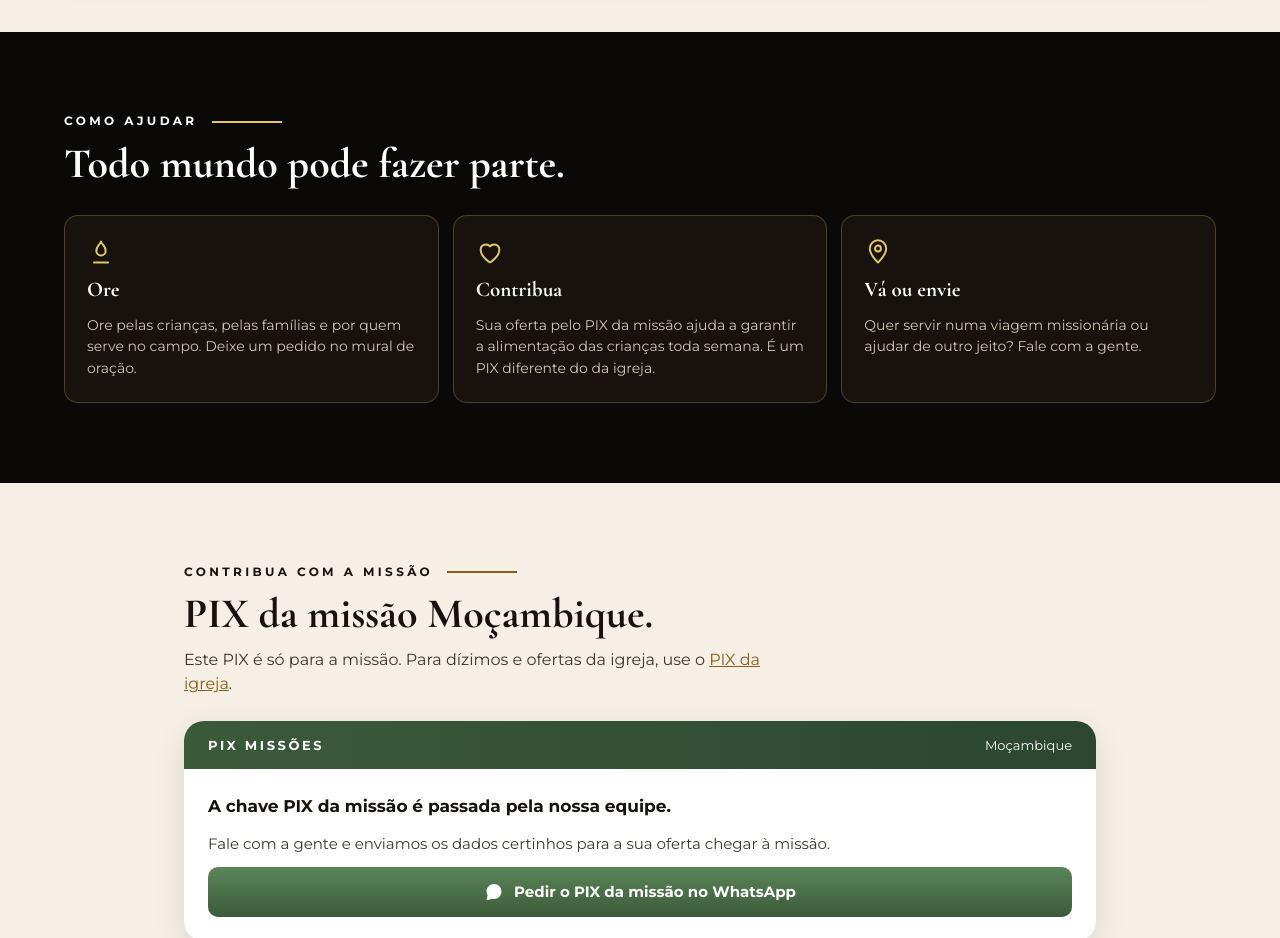
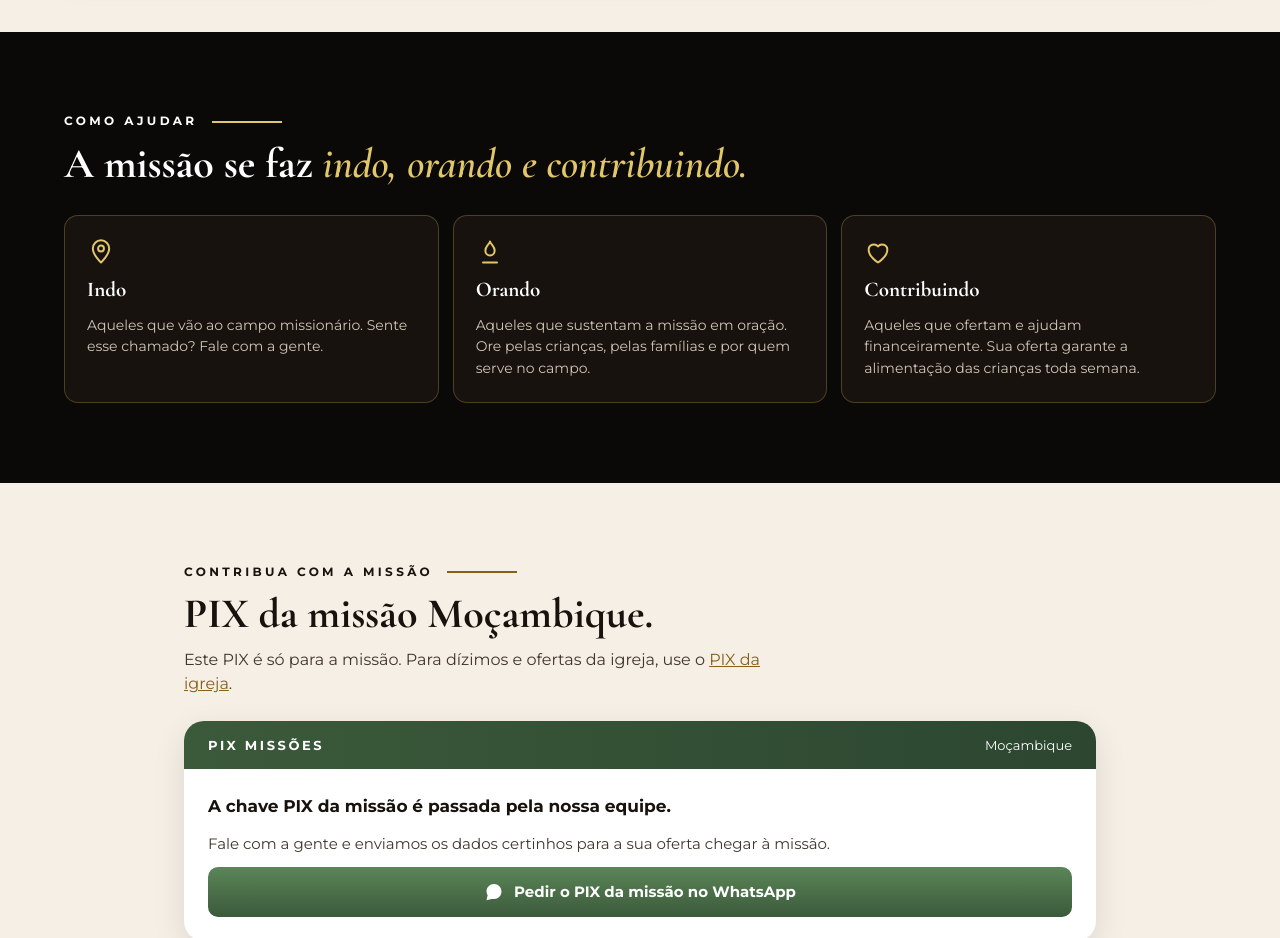
Before and after one commit to tiagohp42/graca-e-vida, a plain HTML site: page missoes/index.html in a window 1280 px wide. Shown: the part 2520-3458 px from the top of the page. Drawn offline with nearby package versions, Linux system fonts and the light colour scheme; no server answers.

Commit message:
Missões: a missão se faz indo, orando e contribuindo
Co-Authored-By: Claude Opus 5.5 <noreply@anthropic.com>
Claude-Session: https://claude.ai/code/session_013Xn15QAfBTfGGQ7uVQCzex

```diff
--- a/missoes/index.html
+++ b/missoes/index.html
@@ -162,13 +162,13 @@
 <div class="wrap pilha" style="padding-top:clamp(44px,6.7vw,80px);padding-bottom:clamp(44px,6.7vw,80px);gap:28px">
 <div class="pilha" style="gap:10px">
 <p class="rotulo">Como ajudar</p>
-<h2 class="h-sec">Todo mundo pode fazer parte.</h2>
+<h2 class="h-sec">A missão se faz <span class="ouro it">indo, orando e contribuindo.</span></h2>
 </div>
 <div class="ajudar">
-<a class="tile" href="../oracao/"><svg width="28" height="28" viewBox="0 0 24 24" fill="none" stroke="#E1C66A" stroke-width="1.7" stroke-linecap="round" stroke-linejoin="round" aria-hidden="true"><path d="M12 3c-1 3-4 4-4 8a4 4 0 0 0 8 0c0-4-3-5-4-8z"/><path d="M6 21h12"/></svg><span class="t">Ore</span><span class="d">Ore pelas crianças, pelas famílias e por quem serve no campo. Deixe um pedido no mural de oração.</span></a>
-<a class="tile" href="#contribuir"><svg width="28" height="28" viewBox="0 0 24 24" fill="none" stroke="#E1C66A" stroke-width="1.7" stroke-linecap="round" stroke-linejoin="round" aria-hidden="true"><path d="M12 21s-8-5-8-11a4.5 4.5 0 0 1 8-2.8A4.5 4.5 0 0 1 20 10c0 6-8 11-8 11z"/></svg><span class="t">Contribua</span><span class="d">Sua oferta pelo PIX da missão ajuda a garantir a alimentação das crianças toda semana. É um PIX diferente do da igreja.</span></a>
-<a class="tile" href="#" data-whatsapp hidden data-wa-texto="Olá! Tenho interesse em servir na missão em Moçambique. Pode me explicar como funciona?"><svg width="28" height="28" viewBox="0 0 24 24" fill="none" stroke="#E1C66A" stroke-width="1.7" stroke-linecap="round" stroke-linejoin="round" aria-hidden="true"><path d="M12 21s-7-6.5-7-12a7 7 0 0 1 14 0c0 5.5-7 12-7 12z"/><circle cx="12" cy="9" r="2.5"/></svg><span class="t">Vá ou envie</span><span class="d">Quer servir numa viagem missionária ou ajudar de outro jeito? Fale com a gente.</span></a>
-<a class="tile" href="../primeira-vez/" data-sem-whatsapp hidden><svg width="28" height="28" viewBox="0 0 24 24" fill="none" stroke="#E1C66A" stroke-width="1.7" stroke-linecap="round" stroke-linejoin="round" aria-hidden="true"><path d="M12 21s-7-6.5-7-12a7 7 0 0 1 14 0c0 5.5-7 12-7 12z"/><circle cx="12" cy="9" r="2.5"/></svg><span class="t">Vá ou envie</span><span class="d">Quer servir numa viagem missionária ou ajudar de outro jeito? Deixe seu contato.</span></a>
+<a class="tile" href="#" data-whatsapp hidden data-wa-texto="Olá! Tenho interesse em ir ao campo missionário em Moçambique. Pode me explicar como funciona?"><svg width="28" height="28" viewBox="0 0 24 24" fill="none" stroke="#E1C66A" stroke-width="1.7" stroke-linecap="round" stroke-linejoin="round" aria-hidden="true"><path d="M12 21s-7-6.5-7-12a7 7 0 0 1 14 0c0 5.5-7 12-7 12z"/><circle cx="12" cy="9" r="2.5"/></svg><span class="t">Indo</span><span class="d">Aqueles que vão ao campo missionário. Sente esse chamado? Fale com a gente.</span></a>
+<a class="tile" href="../primeira-vez/" data-sem-whatsapp hidden><svg width="28" height="28" viewBox="0 0 24 24" fill="none" stroke="#E1C66A" stroke-width="1.7" stroke-linecap="round" stroke-linejoin="round" aria-hidden="true"><path d="M12 21s-7-6.5-7-12a7 7 0 0 1 14 0c0 5.5-7 12-7 12z"/><circle cx="12" cy="9" r="2.5"/></svg><span class="t">Indo</span><span class="d">Aqueles que vão ao campo missionário. Sente esse chamado? Deixe seu contato.</span></a>
+<a class="tile" href="../oracao/"><svg width="28" height="28" viewBox="0 0 24 24" fill="none" stroke="#E1C66A" stroke-width="1.7" stroke-linecap="round" stroke-linejoin="round" aria-hidden="true"><path d="M12 3c-1 3-4 4-4 8a4 4 0 0 0 8 0c0-4-3-5-4-8z"/><path d="M6 21h12"/></svg><span class="t">Orando</span><span class="d">Aqueles que sustentam a missão em oração. Ore pelas crianças, pelas famílias e por quem serve no campo.</span></a>
+<a class="tile" href="#contribuir"><svg width="28" height="28" viewBox="0 0 24 24" fill="none" stroke="#E1C66A" stroke-width="1.7" stroke-linecap="round" stroke-linejoin="round" aria-hidden="true"><path d="M12 21s-8-5-8-11a4.5 4.5 0 0 1 8-2.8A4.5 4.5 0 0 1 20 10c0 6-8 11-8 11z"/></svg><span class="t">Contribuindo</span><span class="d">Aqueles que ofertam e ajudam financeiramente. Sua oferta garante a alimentação das crianças toda semana.</span></a>
 </div>
 </div>
 </section>
```
